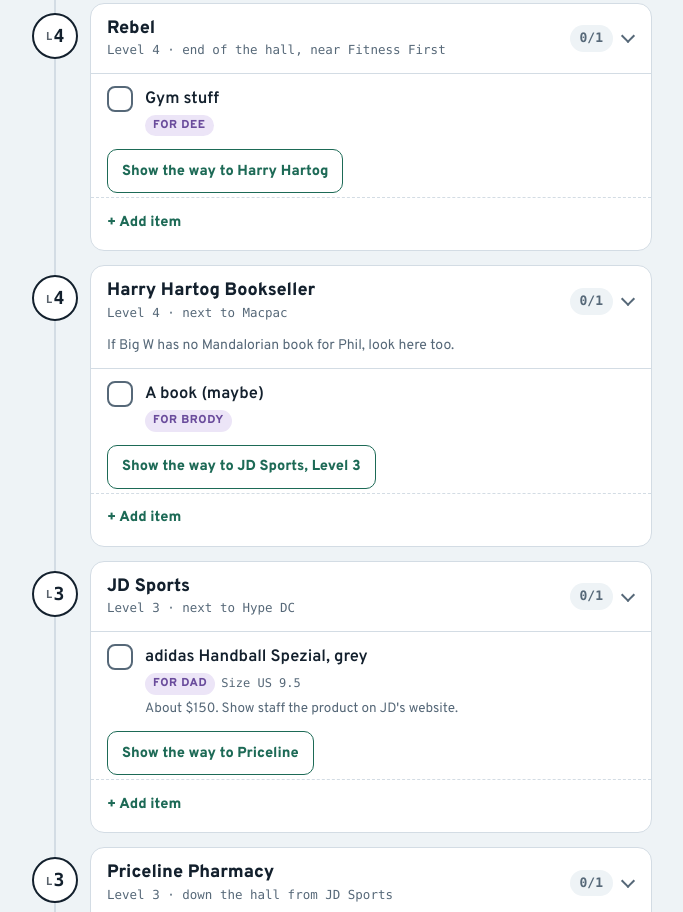
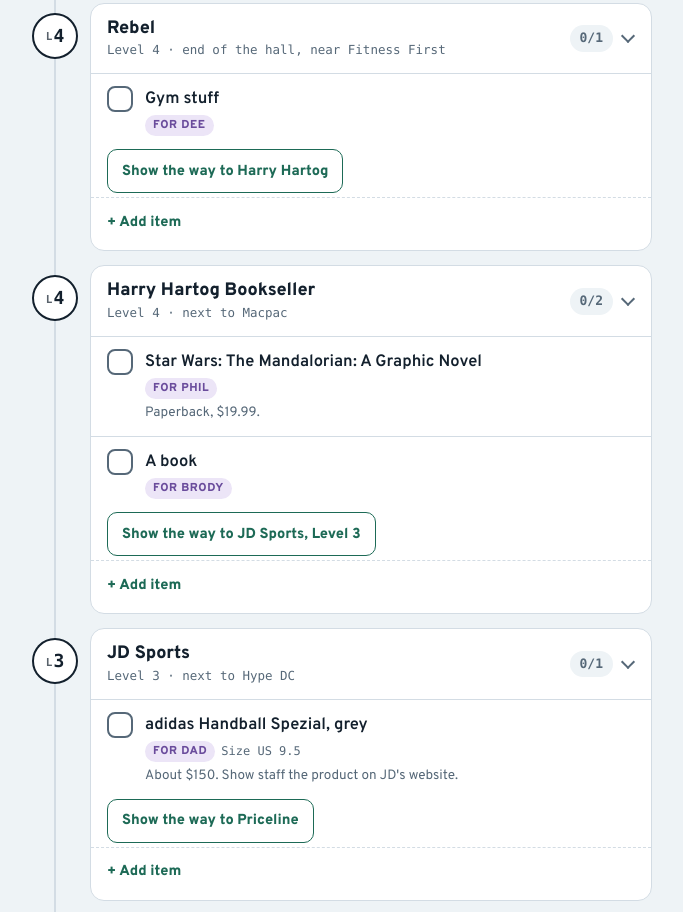
Before and after one commit to unknowncharicter/Europe-Christmas-trip-shopping-list, a plain HTML site: page index.html in a window 1280 px wide. Shown: the part 1133-2045 px from the top of the page, without its empty margins (298-981 px from the left). Drawn offline with Linux system fonts and the light colour scheme; a web font is replaced by a local one.

Commit message:
Get Phil's Mandalorian book at Harry Hartog; Brody is getting a book
Co-Authored-By: Claude Opus 5.5 <noreply@anthropic.com>
Claude-Session: https://claude.ai/code/session_01GKwR6jD5zdwEjAEbvixCBs

```diff
--- a/index.html
+++ b/index.html
@@ -343,9 +343,9 @@ h1{margin:0; font-size:32px; line-height:1.05; font-weight:800; letter-spacing:-
         { src: "maps/03-harry-hartog-to-escalator.png", w: 865, h: 571, step: "Level 4", cap: "Keep walking toward Timezone and go around the oval. Take the escalator on your right, next to Telstra, down to Level 3." },
         { src: "maps/04-escalator-to-jd-sports.png", w: 1806, h: 739, step: "Level 3", cap: "Walk straight along the hall. You pass Bonds on your right. JD Sports is at the far end on your right, next to Hype DC." }
       ] },
-      tip: "If Big W has no Mandalorian book for Phil, look here too.",
       items: [
-        { id: "g-brody-book", who: "g", for: "Brody", text: "A book (maybe)" }
+        { id: "g-phil", who: "g", for: "Phil", text: "Star Wars: The Mandalorian: A Graphic Novel", note: "Paperback, $19.99." },
+        { id: "g-brody-book", who: "g", for: "Brody", text: "A book" }
       ] },
     { id: "jd", level: "3", name: "JD Sports", where: "Level 3 · next to Hype DC",
       way: { to: "Priceline", maps: [
@@ -405,7 +405,7 @@ h1{margin:0; font-size:32px; line-height:1.05; font-weight:800; letter-spacing:-
         { id: "g-amelia-ear", who: "g", for: "Amelia", text: "Earrings" }
       ] },
     { id: "bigw", level: "1", name: "Big W", where: "Level 1 · end of the hall, by Dangerfield",
-      tip: "Try to get all three here. Then you can skip Kmart.",
+      tip: "Try to get both here. Then you can skip Kmart.",
       way: { to: "Kmart", maps: [
         { src: "maps/12-big-w-to-kmart.png", w: 442, h: 801, cap: "Walk out of Big W and straight up the long hall, past The Reject Shop, Best & Less and HSBC. Kmart is at the far end, past Centre Court." }
       ] },
@@ -414,7 +414,6 @@ h1{margin:0; font-size:32px; line-height:1.05; font-weight:800; letter-spacing:-
         { src: "maps/16-escalator-to-woolworths.png", w: 773, h: 675, step: "Level 2", cap: "Get off the escalator and walk a few steps to the right. Woolworths is right there." }
       ] },
       items: [
-        { id: "g-phil", who: "g", for: "Phil", text: "Star Wars: The Mandalorian graphic novel", note: "Nadine's Big W link. Get the book with all the seasons (Seasons 1–3)." },
         { id: "g-amelia-daise", who: "g", for: "Amelia", text: "Daise exfoliating body scrub", note: "About $16. If Big W doesn't have it, Kmart does." },
         { id: "g-mum", who: "g", for: "Mum", text: "Dirty Santa present" }
       ] },
--- a/sw.js
+++ b/sw.js
@@ -1,6 +1,6 @@
 // Keeps a copy of the app on the phone so it still opens with no signal in the centre.
 // Change VERSION whenever the app or maps change, so phones pick up the new copy.
-const VERSION = "trip-shopping-v1";
+const VERSION = "trip-shopping-v2";
 const FILES = [
   "./",
   "index.html",
```
